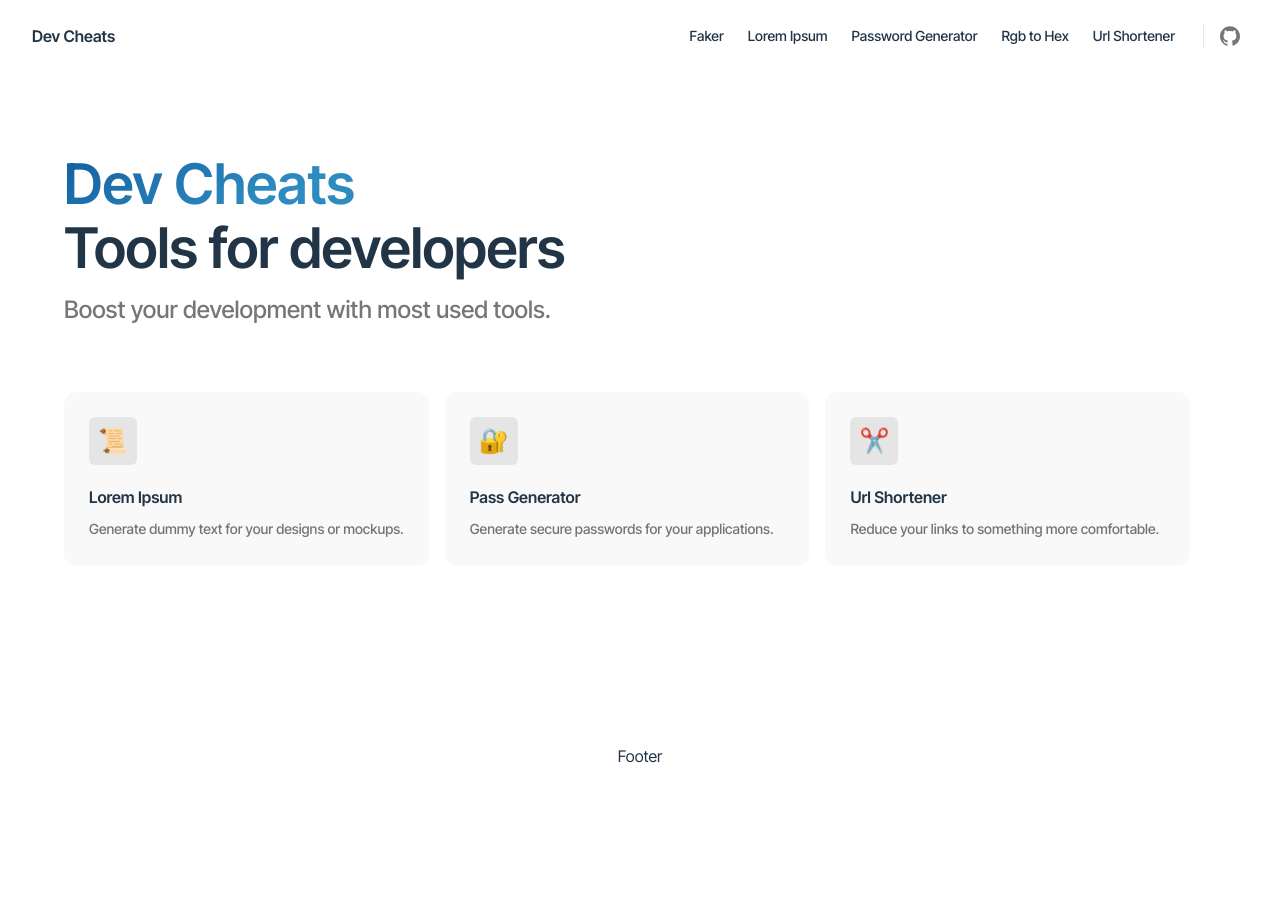
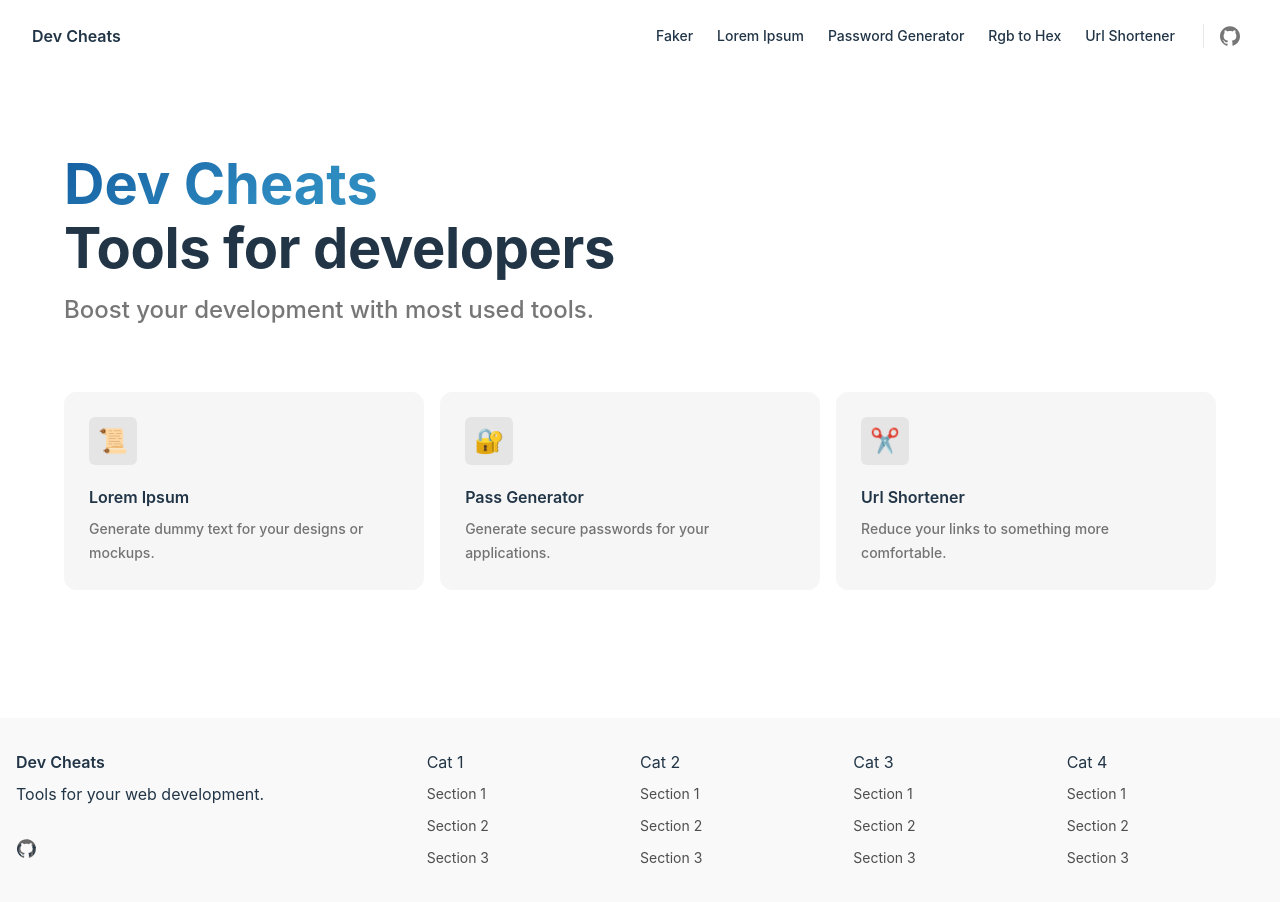
Before and after one commit to cmayadev/dev-cheats, a React (Vite) app: page / in a window 1280 px wide. Before the commit the page ends 800 px from the top, so only its background shows below. Built offline with nearby package versions, Linux system fonts and the light colour scheme.

Commit message:
footer style

```diff
--- a/index.html
+++ b/index.html
@@ -5,7 +5,7 @@
     <link rel="icon" type="image/svg+xml" href="/vite.svg" />
     <link rel="preconnect" href="https://fonts.googleapis.com">
     <link rel="preconnect" href="https://fonts.gstatic.com" crossorigin>
-    <link href="https://fonts.googleapis.com/css2?family=Inter+Tight:wght@400;500;600&display=swap" rel="stylesheet">
+    <link href="https://fonts.googleapis.com/css2?family=Inter+Tight:ital,wght@0,400;0,600;1,400&display=swap" rel="stylesheet">
     <meta name="viewport" content="width=device-width, initial-scale=1.0" />
     <title>Dev Cheats</title>
   </head>
--- a/package.json
+++ b/package.json
@@ -9,6 +9,7 @@
     "preview": "vite preview"
   },
   "dependencies": {
+    "classnames": "^2.3.2",
     "react": "^18.2.0",
     "react-dom": "^18.2.0",
     "react-router-dom": "^6.7.0"
--- a/src/components/layout/Footer/Footer.jsx
+++ b/src/components/layout/Footer/Footer.jsx
@@ -1,10 +1,57 @@
+import { Link } from 'react-router-dom';
+import cx from 'classnames'
+
 import styles from './Footer.module.scss';
 
 const Footer = () => {
     return (
         <>
             <footer>
-                Footer
+                <div className={styles.footerGrid}>
+                    <div className={styles.logo}>
+                        <Link to="/" className={styles.title}>Dev Cheats</Link>
+                        <p>Tools for your web development.</p>
+                        <ul className={styles.socials}>
+                            <li>
+                                <a href="https://github.com/cmayadev/dev-cheats" className={ cx(styles.icon, styles.github) } target="_blank">
+                                    <span>GitHub</span>
+                                </a>
+                            </li>
+                        </ul>
+                    </div>
+                    <div className={styles.col1}>
+                        <h2 className={styles.category}>Cat 1</h2>
+                        <ul className={styles.sections}>
+                            <li className={styles.section}>Section 1</li>
+                            <li className={styles.section}>Section 2</li>
+                            <li className={styles.section}>Section 3</li>
+                        </ul>
+                    </div>
+                    <div className={styles.col2}>
+                        <h2 className={styles.category}>Cat 2</h2>
+                        <ul className={styles.sections}>
+                            <li className={styles.section}>Section 1</li>
+                            <li className={styles.section}>Section 2</li>
+                            <li className={styles.section}>Section 3</li>
+                        </ul>
+                    </div>
+                    <div className={styles.col3}>
+                        <h2 className={styles.category}>Cat 3</h2>
+                        <ul className={styles.sections}>
+                            <li className={styles.section}>Section 1</li>
+                            <li className={styles.section}>Section 2</li>
+                            <li className={styles.section}>Section 3</li>
+                        </ul>
+                    </div>
+                    <div className={styles.col4}>
+                        <h2 className={styles.category}>Cat 4</h2>
+                        <ul className={styles.sections}>
+                            <li className={styles.section}>Section 1</li>
+                            <li className={styles.section}>Section 2</li>
+                            <li className={styles.section}>Section 3</li>
+                        </ul>
+                    </div>
+                </div>
             </footer>
         </>
     );
--- a/src/components/layout/Footer/Footer.module.scss
+++ b/src/components/layout/Footer/Footer.module.scss
@@ -1,4 +1,136 @@
+@import '../../../sass/variables.scss';
+
 footer {
-    text-align: center;
-    padding: 32px;
+    background-color: #F9F9F9;
+    color: $text-default;
+    padding: 2rem 1rem;
+    position: relative;
+
+    .title {
+        font-size: 16px;
+        font-weight: 600;
+        transition: opacity .25s;
+
+        + p {
+            color: $text-default;
+            margin: 0.5rem 0 2rem;
+        }
+
+        &:hover {
+            opacity: .6;
+        }
+    }
+
+    .socials {
+        display: flex;
+        gap: 1rem;
+        margin-top: 0.5rem;
+
+        li {
+            flex: 0 0 auto;
+        }
+
+        a {
+            display: block;
+            height: 21px;
+            width: 21px;
+        }
+
+        .github {
+            -webkit-mask-image: url('/github.svg');
+            mask-image: url('/github.svg');
+        }
+    }
+
+    svg {
+        height: 14px;
+        margin-right: 4px;
+        opacity: .6;
+    }
+
+    .category {
+        margin: 0 0 0.5rem;
+    }
+
+    .sections {
+        display: flex;
+        flex-direction: column;
+        gap: 0.5rem;
+    }
+
+    .section {
+        color: $text-light;
+        font-size: 14px;
+    }
+
 }
+
+.footerGrid {
+    display: flex;
+    flex-direction: column;
+    gap: 1.5rem;
+    margin: 0 auto;
+    max-width: 1440px;
+}
+
+.icon {
+    --size: 1rem;
+    background-color: #696969;
+    display: inline-block;
+    flex-shrink: 0;
+    height: var(--size);
+    -webkit-mask-position: center;
+    mask-position: center;
+    -webkit-mask-repeat: no-repeat;
+    mask-repeat: no-repeat;
+    vertical-align: middle;
+    width: var(--size);
+}
+
+@media screen and (min-width: 426px) {
+
+    .footerGrid {
+        grid-gap: 2.5rem;
+        display: grid;
+        gap: 2.5rem;
+        grid-template-areas:
+            "logo . "
+            "nav1 nav2"
+            "nav3 nav4"
+            "moz moz"
+            "legal legal";
+        grid-template-columns: 1fr 1fr;
+    }
+
+    .logo {
+        grid-area: logo;
+    }
+
+    .col1 {
+        grid-area: nav1;
+    }
+    .col2 {
+        grid-area: nav2;
+    }
+    .col3 {
+        grid-area: nav3;
+    }
+    .col4 {
+        grid-area: nav4;
+    }
+}
+
+@media screen and (min-width: 769px) {
+    .footerGrid {
+        gap: 1rem;
+        grid-template-areas:
+            "logo nav1 nav2 nav3 nav4";
+        grid-template-columns: minmax(260px,2fr) repeat(4,minmax(0,1fr));
+    }
+}
+
+@media screen and (min-width: 1441px) {
+    .footerGrid {
+        gap: 2.5rem;
+    }
+}
--- a/src/components/layout/Hero/Hero.module.scss
+++ b/src/components/layout/Hero/Hero.module.scss
@@ -1,3 +1,5 @@
+@import '../../../sass/variables.scss';
+
 .hero {
     margin-top: calc((var(--dc-nav-height) + var(--dc-layout-top-height, 0px)) * -1);
 }
@@ -16,7 +18,7 @@
 }
 
 .clip {
-    background: -webkit-linear-gradient( 120deg, #2E8BC0 30%, #145DA0);
+    background: $brand-gradient;
     -webkit-background-clip: text;
     background-clip: text;
     -webkit-text-fill-color: transparent;
--- a/src/components/layout/Tools/Tools.module.scss
+++ b/src/components/layout/Tools/Tools.module.scss
@@ -1,5 +1,5 @@
 .items {
     display: grid;
-    grid-template-columns: repeat(3, 1fr);
+    grid-template-columns: auto auto auto;
     gap: 16px;
 }
--- a/src/components/ui/Card/Card.module.scss
+++ b/src/components/ui/Card/Card.module.scss
@@ -1,10 +1,14 @@
 .cardBox {
     display: block;
-    border: 1px solid #F9F9F9;
+    border: 1px solid #F6F6F6;
     border-radius: 12px;
     height: 100%;
-    background-color: #F9F9F9;
+    background-color: #F6F6F6;
     transition: border-color .25s,background-color .25s;
+
+    &:hover {
+        background-color: #EFEFEF;
+    }
 }
 
 .article {
--- a/src/main.jsx
+++ b/src/main.jsx
@@ -3,6 +3,7 @@ import ReactDOM from 'react-dom/client'
 import { BrowserRouter } from 'react-router-dom'
 import App from './App'
 import './index.css'
+import './reset.css'
 
 ReactDOM.createRoot(document.getElementById('root')).render(
   <React.StrictMode>
--- a/src/pages/Passwords.jsx
+++ b/src/pages/Passwords.jsx
@@ -1,7 +1,13 @@
+import Container from '../components/layout/Container/Container';
+
+import styles from './Passwords.module.scss'
+
 const Passwords = () => {
     return (
         <>
-            Password Generator
+            <div className={styles.content}>
+                <Container size="md">Password Generator</Container>
+            </div>
         </>
     );
 }
--- /dev/null
+++ b/src/pages/Passwords.module.scss
@@ -0,0 +1,9 @@
+.content {
+
+}
+
+@media (min-width: 960px) {
+    .content {
+        padding: 32px 64px 0;
+    }
+}
--- /dev/null
+++ b/src/reset.css
@@ -0,0 +1,87 @@
+/*
+  Modern Reset
+  See https://hankchizljaw.com/wrote/a-modern-css-reset/
+
+  Note: This file uses some CSS variables and thus cannot be wholly updated via copy+paste.
+*/
+
+/* Box sizing rules */
+*,
+*::before,
+*::after {
+  box-sizing: border-box;
+}
+
+/* Remove default margin */
+body,
+h1,
+h2,
+h3,
+h4,
+p,
+figure,
+blockquote,
+dl,
+dd {
+  margin: 0;
+}
+
+ul,
+ol {
+  list-style: none;
+  margin: 0;
+  padding: 0;
+}
+
+/* Set core root defaults */
+html {
+  scroll-behavior: smooth;
+}
+
+/* Set core body defaults */
+body {
+  font-family: var(--font-body);
+  font-size: var(--base-font-size);
+  line-height: var(--font-content-line-height);
+  text-rendering: optimizeSpeed;
+}
+
+/* A elements that don't have a class get default styles */
+a:not([class]) {
+  text-decoration-skip-ink: auto;
+}
+
+a {
+  text-decoration: none;
+}
+
+/* Make images easier to work with */
+img,
+picture {
+  display: block;
+  max-width: 100%;
+}
+
+/* Inherit fonts for inputs and buttons */
+input,
+button,
+textarea,
+select {
+  font: inherit;
+}
+
+/* Remove all animations, transitions and smooth scroll for people that prefer not to see them */
+@media (prefers-reduced-motion: reduce) {
+  html {
+    scroll-behavior: auto;
+  }
+
+  *,
+  *::before,
+  *::after {
+    animation-duration: 0.01ms !important;
+    animation-iteration-count: 1 !important;
+    scroll-behavior: auto !important;
+    transition-duration: 0.01ms !important;
+  }
+}
--- /dev/null
+++ b/src/sass/variables.scss
@@ -0,0 +1,5 @@
+$brand-gradient: -webkit-linear-gradient( 120deg, #2E8BC0 30%, #145DA0);
+
+$text-default: #213547;
+$text-light: #4e4e4e;
+$text-lighter: rgba(60, 60, 60, .7);
```
Also changed, not shown: public/github.svg (added), 1 other file (tests, documents, lock files or other folders).
